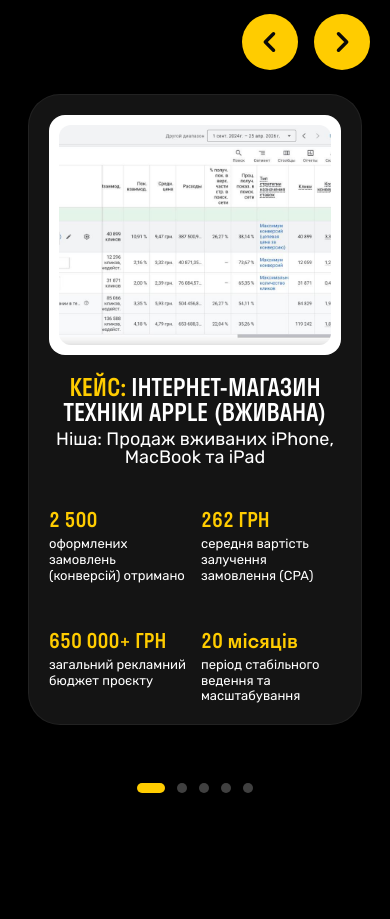
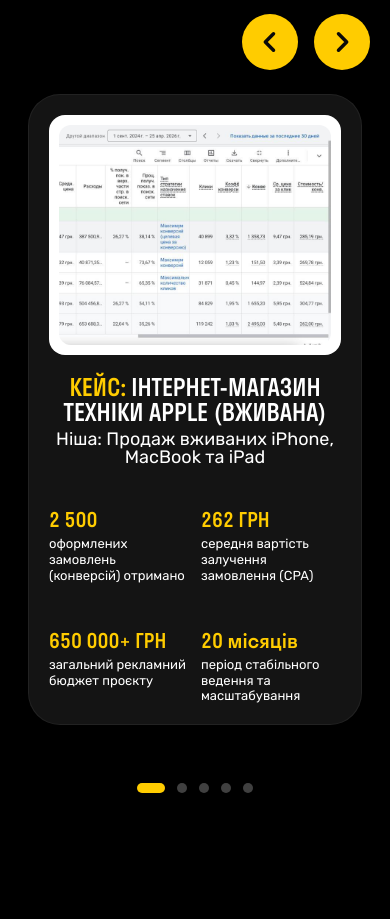
Before and after one commit to alexbet9851/adssolutionwebsite, a Next.js app: page / in a window 390 px wide. Shown: the part 7260-8179 px from the top of the page. Built offline with nearby package versions, Linux system fonts and the light colour scheme.

Commit message:
Фотки в кейсах

```diff
--- a/src/components/CasesSection.tsx
+++ b/src/components/CasesSection.tsx
@@ -87,7 +87,7 @@
                         alt={caseItem.title}
                         fill
                         sizes="(max-width: 1024px) 100vw, 960px"
-                        className="object-cover object-bottom"
+                        className="object-cover object-right md:object-bottom"
                         priority={caseItem.id === 1}
                       />
                     </div>
```
